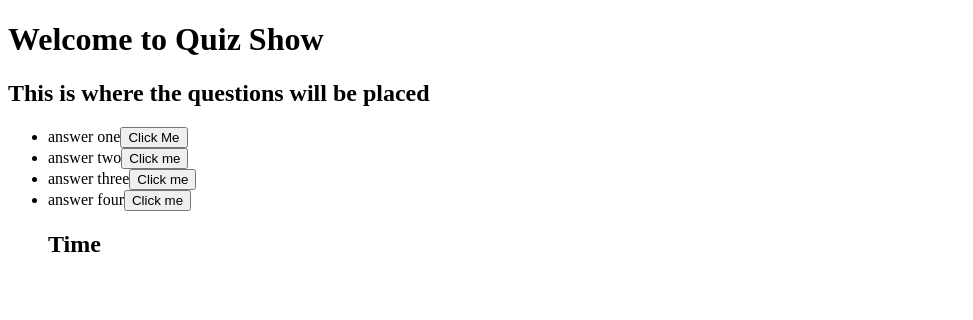
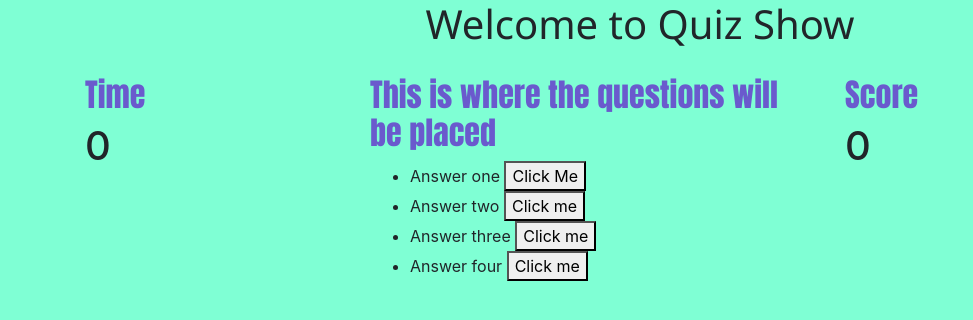
Before and after one commit to stephenfink/hw-04-Quiz-Show, a plain HTML site: page Assets/index.html in a window 1280 px wide. Shown: the whole page, without its empty margins (0-973 px from the left). Drawn offline with nearby package versions, Linux system fonts and the light colour scheme.

Commit message:
added CSS, bootstrap, and buttons

```diff
--- a/Assets/index.html
+++ b/Assets/index.html
@@ -1,39 +1,53 @@
 <!DOCTYPE html>
 <html lang="en">
+
 <head>
     <meta charset="UTF-8">
     <meta name="viewport" content="width=device-width, initial-scale=1.0">
     <title>Document</title>
+    <link rel="stylesheet" href="style.css">
+    <link rel="script" href="game.js">
+    <link rel="stylesheet" href="https://stackpath.bootstrapcdn.com/bootstrap/4.5.2/css/bootstrap.min.css"
+        integrity="sha384-JcKb8q3iqJ61gNV9KGb8thSsNjpSL0n8PARn9HuZOnIxN0hoP+VmmDGMN5t9UJ0Z" crossorigin="anonymous">
 </head>
-<body>
+
+<body class="body">
     <header>
-        <h1>Welcome to Quiz Show</h1>
+        <h1 class="title">Welcome to Quiz Show</h1>
     </header>
     <main>
-        <div>
+        <div class="container">
+            <div class="row">
+
+                <div class="col-md-2">
+                    <h2>Time</h2>
+                    <h1 id="timer">0</h1>
+                </div>
+                <div class="col-md-1"></div>
+                <div class="col-md-5">
                     <h2>This is where the questions will be placed</h2>
                     <ul>
                         <li>
-                    answer one<button>Click Me</button>
+                            Answer one <button>Click Me</button>
                         </li>
                         <li>
-                    answer two<button>Click me</button>
+                            Answer two <button>Click me</button>
                         </li>
                         <li>
-                    answer three<button>Click me</button>
+                            Answer three <button>Click me</button>
                         </li>
                         <li>
-                    answer four<button>Click me</button>
+                            Answer four <button>Click me</button>
                         </li>
-            <aside>
-                <div>
-                    <h2>Time</h2>
-                    <h1 id="timer"></h1>
-                </div>
-            </aside>
-
                     </ul>
                 </div>
+                <div class="col-md-2">
+                    <h2>Score</h2>
+                    <h1 id="scoreNum">0</h1>
+                </div>
+            </div>
     </main>
+
 </body>
+
 </html>
--- a/Assets/style.css
+++ b/Assets/style.css
@@ -0,0 +1,14 @@
+.body{
+    background-color: aquamarine;
+}
+h2{
+    font-weight: bold;
+    font-size: large;
+    font-family: Impact;
+    color: slateblue;
+}
+.title{
+    text-align: center;
+    padding-bottom: 20px;
+    font-family: 'Segoe UI';
+}
```
Lines whose indentation alone changed are shown as unchanged.
